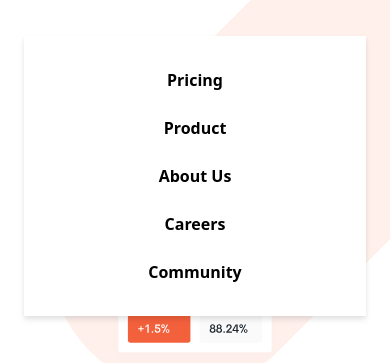
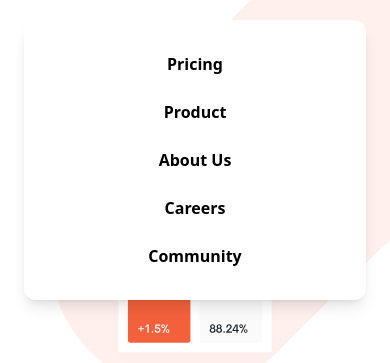
Before and after one commit to princevictorchinecheremuohia-afk/tailwind-landing-page, a website: page public/index.html in a window 390 px wide. Both pictures are taken after a click on the button 354 px from the left and 40 px from the top of the page. Shown: the part 60-423 px from the top of the page. Drawn offline with nearby package versions, Linux system fonts and the light colour scheme; files that its build step writes are made by us from their sources.

Commit message:
fixed mobile menu

```diff
--- a/public/index.html
+++ b/public/index.html
@@ -7,7 +7,6 @@
     <title>Manage Landing Page</title>
   </head>
   <body>
-    <!-- Navbar -->
     <!-- Navbar -->
     <nav class="relative container mx-auto p-6">
       <!-- Flex container -->
@@ -46,7 +45,7 @@
       <div class="md:hidden">
         <div
           id="menu"
-          class="absolute flex-col items-center hidden self-end py-8 mt-10 space-y-6 font-bold bg-white sm:w-auto sm:self-center left-6 right-6 drop-shadow-md"
+          class="absolute top-20 left-6 right-6 z-50 flex-col items-center hidden py-8 space-y-6 font-bold bg-white rounded-xl shadow-lg"
         >
           <a href="#">Pricing</a>
           <a href="#">Product</a>
```
